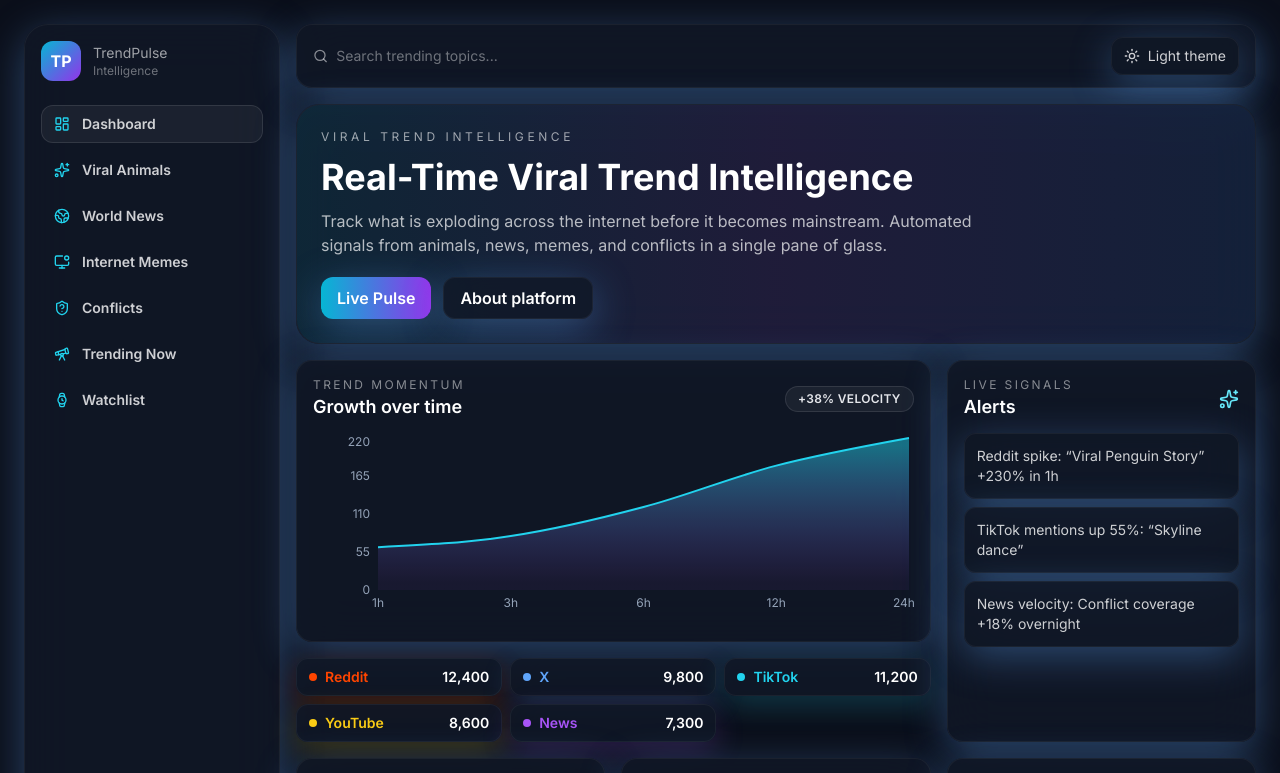
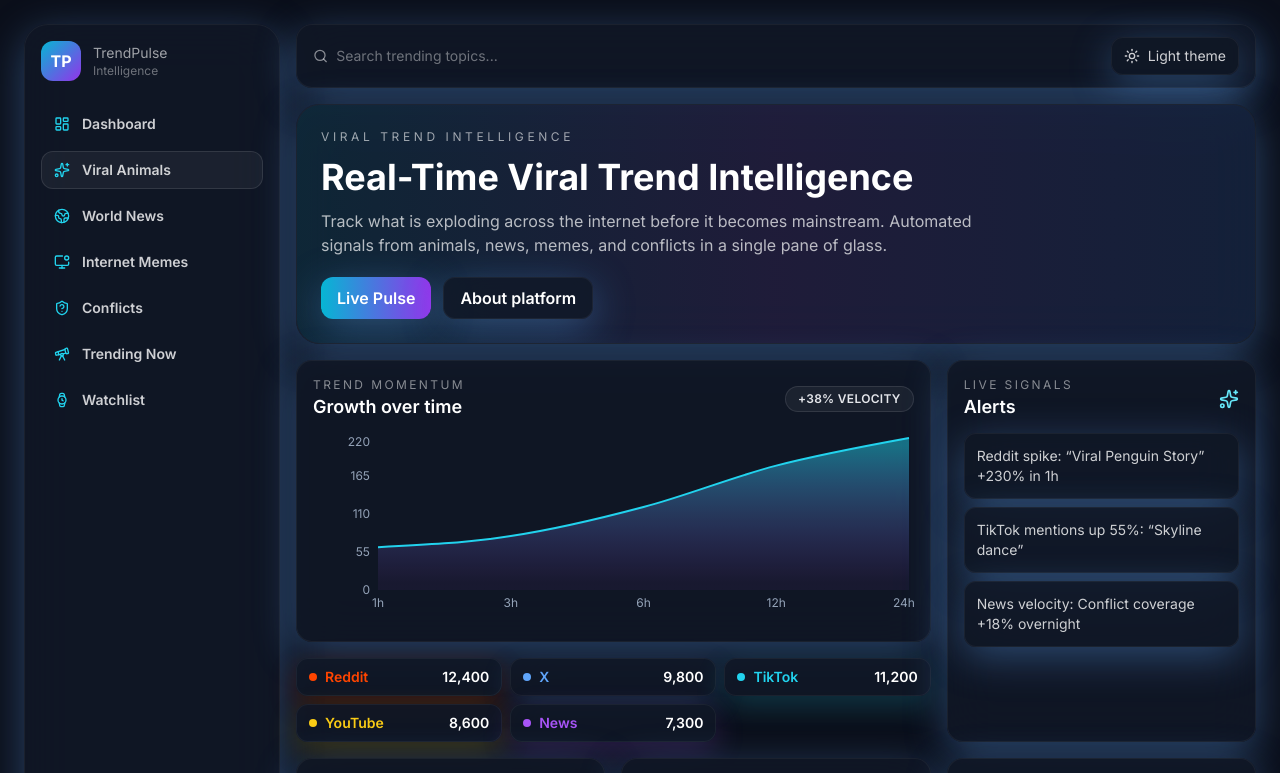
Before and after one commit to ankygautam/44, a React (Vite) app in the folder frontend/: page / in a window 1280 px wide. Shown: the top 773 px of the page. Built offline with nearby package versions, Linux system fonts and the light colour scheme.

Commit message:
Make 'Viral Animals' the active sidebar item

```diff
--- a/frontend/src/components/Sidebar.tsx
+++ b/frontend/src/components/Sidebar.tsx
@@ -11,6 +11,8 @@
 ];
 
 export default function Sidebar() {
+  const active = 'Viral Animals';
+
   return (
     <aside className="hidden lg:flex flex-col w-64 glass rounded-3xl p-4 gap-6">
       <div className="flex items-center gap-3">
@@ -28,7 +30,7 @@
           <button
             key={item.label}
             className={`w-full flex items-center gap-3 px-3 py-2 rounded-xl text-sm font-semibold text-white/80 hover:bg-white/5 border border-transparent hover:border-white/10 transition ${
-              idx === 0 ? 'bg-white/5 border-white/10 text-white' : ''
+              item.label === active ? 'bg-white/5 border-white/10 text-white' : ''
             }`}
           >
             <item.icon className="h-4 w-4 text-cyan-400" />
```
